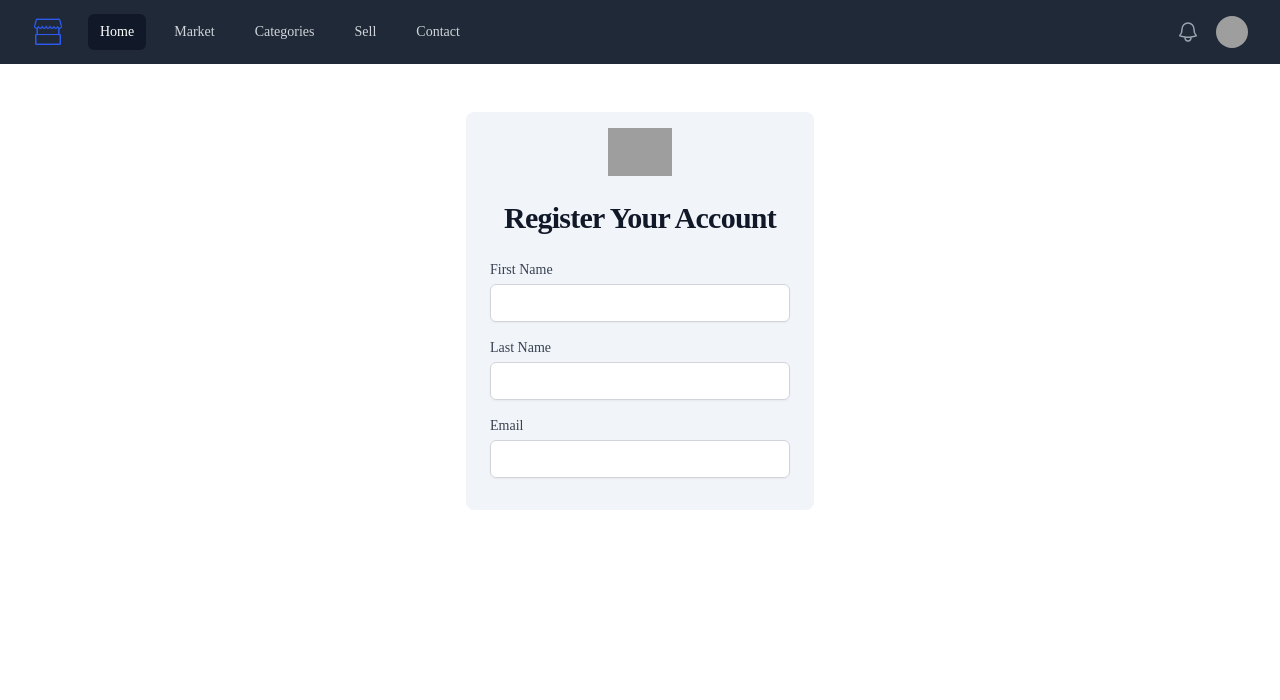
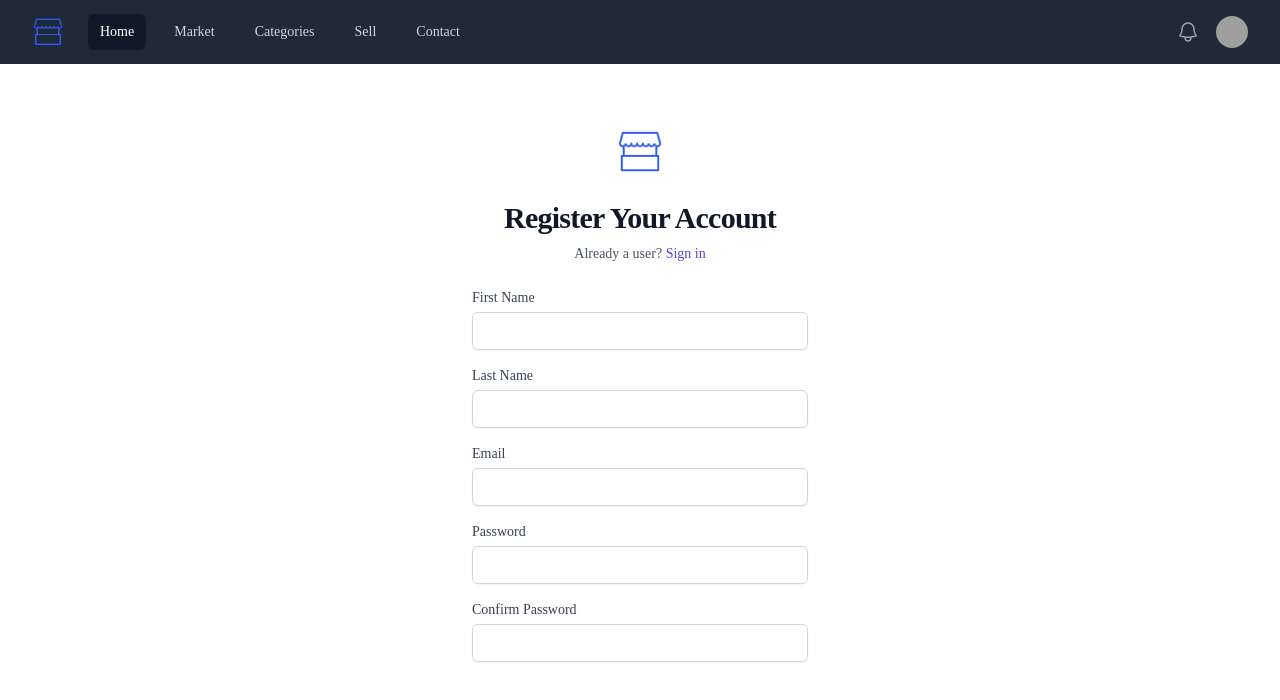
Before and after one commit to GrantLicata/Marketplace, a React (Create React App) app in the folder client/: page /registration in a window 1280 px wide. Shown: the top 700 px of the page. Built offline with nearby package versions, Linux system fonts and the light colour scheme; grey boxes are pictures that could not be loaded; a web font is replaced by a local one.

Commit message:
Login and registration linked

```diff
--- a/client/src/App.js
+++ b/client/src/App.js
@@ -1,9 +1,9 @@
 import './App.css';
 import {BrowserRouter, Routes, Route} from 'react-router-dom'
-import Login from './components/Login';
+import Login from './components/Login/Login';
 import Navigation from './components/Navigation/Navigation';
 import ProductList from './components/ProductList';
-import Registration from './components/Registration';
+import Registration from './components/Registration/Registration';
 
 function App() {
   return (
--- a/client/src/components/Login.js
+++ b/client/src/components/Login/Login.js
@@ -1,5 +1,7 @@
 import React from 'react'
 import { LockClosedIcon } from '@heroicons/react/20/solid'
+import logo from './images/market-100.png'
+import { Link } from 'react-router-dom'
 
 const Login = () => {
     return (
@@ -9,7 +11,7 @@ const Login = () => {
               <div>
                 <img
                   className="mx-auto h-12 w-auto"
-                  src="https://tailwindui.com/img/logos/mark.svg?color=indigo&shade=600"
+                  src={logo}
                   alt="Your Company"
                 />
                 <h2 className="mt-6 text-center text-3xl font-bold tracking-tight text-gray-900">
@@ -17,9 +19,9 @@ const Login = () => {
                 </h2>
                 <p className="mt-2 text-center text-sm text-gray-600">
                   Not a user?{' '}
-                  <a href="#" className="font-medium text-indigo-600 hover:text-indigo-500">
+                  <Link to="/registration" className="font-medium text-indigo-600 hover:text-indigo-500">
                     Register
-                  </a>
+                  </Link>
                 </p>
               </div>
               <form className="mt-8 space-y-6" action="#" method="POST">
--- a/client/src/components/Registration.js
+++ /dev/null
@@ -1,72 +0,0 @@
-import React from 'react'
-
-const Registration = () => {
-  return (
-    <div className='flex min-h-full items-center justify-center py-12 sm:px-6 lg:px-8 bg-'>
-        <form className='px-6 rounded-lg py-4 bg-slate-100'>
-            <div className='mb-6'>
-                <img
-                  className="mx-auto h-12 w-auto"
-                  src="https://tailwindui.com/img/logos/mark.svg?color=indigo&shade=600"
-                  alt="Your Company"
-                />
-                <h2 className="mt-6 text-center text-3xl font-bold tracking-tight text-gray-900">
-                  Register Your Account
-                </h2>
-            </div>
-            {/* First Name */}
-            <div className='mb-4'>
-                <label
-                    className='block text-sm font-medium text-gray-700'
-                    for="first-name">
-                    First Name
-                </label>
-                <div class="relative mt-1 rounded-md shadow-sm">
-                    <input
-                        type="text"
-                        name="firstName"
-                        id="firstName"
-                        class="block w-full rounded-md border-gray-300 pl-2 pr-28 focus:border-indigo-500 focus:ring-indigo-500 sm:text-sm"
-                    />
-                </div>
-            </div>
-
-            {/* Last Name */}
-            <div className='mb-4'>
-                <label
-                    className='block text-sm font-medium text-gray-700'
-                    for="first-name">
-                    Last Name
-                </label>
-                <div class="relative mt-1 rounded-md shadow-sm">
-                    <input
-                        type="text"
-                        name="first-name"
-                        id="first-name"
-                        class="block w-full rounded-md border-gray-300 pl-2 pr-28 focus:border-indigo-500 focus:ring-indigo-500 sm:text-sm"
-                    />
-                </div>
-            </div>
-
-            {/* Email */}
-            <div className='mb-4'>
-                <label
-                    className='block text-sm font-medium text-gray-700'
-                    for="email">
-                    Email
-                </label>
-                <div class="relative mt-1 rounded-md shadow-sm">
-                    <input
-                        type="email"
-                        name="email"
-                        id="email"
-                        class="block w-full rounded-md border-gray-300 pl-2 pr-28 focus:border-indigo-500 focus:ring-indigo-500 sm:text-sm"
-                    />
-                </div>
-            </div>
-        </form>
-    </div>
-  )
-}
-
-export default Registration
--- /dev/null
+++ b/client/src/components/Registration/Registration.js
@@ -0,0 +1,117 @@
+import React from 'react'
+import { Link } from 'react-router-dom'
+import logo from './images/market-100.png'
+
+const Registration = () => {
+  return (
+    <div className='flex min-h-full items-center justify-center py-12 sm:px-6 lg:px-8 bg-'>
+        <form className='px-6 rounded-lg py-4 w-96'>
+        {/* Note: Consider playing with grid for sizing of the wrapper */}
+            <div>
+                <img
+                  className="mx-auto h-12 w-auto"
+                  src={logo}
+                  alt="Your Company"
+                />
+                <h2 className="mt-6 text-center text-3xl font-bold tracking-tight text-gray-900">
+                  Register Your Account
+                </h2>
+            </div>
+            <p className="mt-2 text-center text-sm text-gray-600">
+                Already a user?{' '}
+                <Link to="/login" className="font-medium text-indigo-600 hover:text-indigo-500">
+                Sign in
+                </Link>
+            </p>
+            {/* First Name */}
+            <div className='mt-6 mb-4'>
+                <label
+                    className='block text-sm font-medium text-gray-700'
+                    htmlFor="first-name">
+                    First Name
+                </label>
+                <div className="relative mt-1 rounded-md shadow-sm">
+                    <input
+                        type="text"
+                        name="firstName"
+                        id="firstName"
+                        className="block w-full rounded-md border-gray-300  focus:border-indigo-500 focus:ring-indigo-500 sm:text-sm"
+                    />
+                </div>
+            </div>
+
+            {/* Last Name */}
+            <div className='mb-4'>
+                <label
+                    className='block text-sm font-medium text-gray-700'
+                    htmlFor="first-name">
+                    Last Name
+                </label>
+                <div className="relative mt-1 rounded-md shadow-sm">
+                    <input
+                        type="text"
+                        name="first-name"
+                        id="first-name"
+                        className="block w-full rounded-md border-gray-300 pl-2 pr-42 focus:border-indigo-500 focus:ring-indigo-500 sm:text-sm"
+                    />
+                </div>
+            </div>
+
+
+            {/* Email */}
+            <div className='mb-4'>
+                <label
+                    className='block text-sm font-medium text-gray-700'
+                    htmlFor="email">
+                    Email
+                </label>
+                <div className="relative mt-1 rounded-md shadow-sm">
+                    <input
+                        type="email"
+                        name="email"
+                        id="email"
+                        className="block w-full rounded-md border-gray-300 pl-2 pr-42 focus:border-indigo-500 focus:ring-indigo-500 sm:text-sm"
+                    />
+                </div>
+            </div>
+
+            {/* Password */}
+            <div className='mb-4'>
+                <label
+                    className='block text-sm font-medium text-gray-700'
+                    htmlFor="password">
+                    Password
+                </label>
+                <div className="relative mt-1 rounded-md shadow-sm">
+                    <input
+                        type="password"
+                        name="password"
+                        id="password"
+                        className="block w-full rounded-md border-gray-300 pl-2 pr-42 focus:border-indigo-500 focus:ring-indigo-500 sm:text-sm"
+                    />
+                </div>
+            </div>
+
+            {/* Password */}
+            <div className='mb-4'>
+                <label
+                    className='block text-sm font-medium text-gray-700'
+                    htmlFor="confirm-password">
+                    Confirm Password
+                </label>
+                <div className="relative mt-1 rounded-md shadow-sm">
+                    <input
+                        type="password"
+                        name="confirm-password"
+                        id="confirm-password"
+                        className="block w-full rounded-md border-gray-300 pl-2 pr-42 focus:border-indigo-500 focus:ring-indigo-500 sm:text-sm"
+                    />
+                </div>
+            </div>
+
+        </form>
+    </div>
+  )
+}
+
+export default Registration
```
Also changed, not shown: client/src/components/Login/images/market-100.png (added), client/src/components/Registration/images/market-100.png (added).
